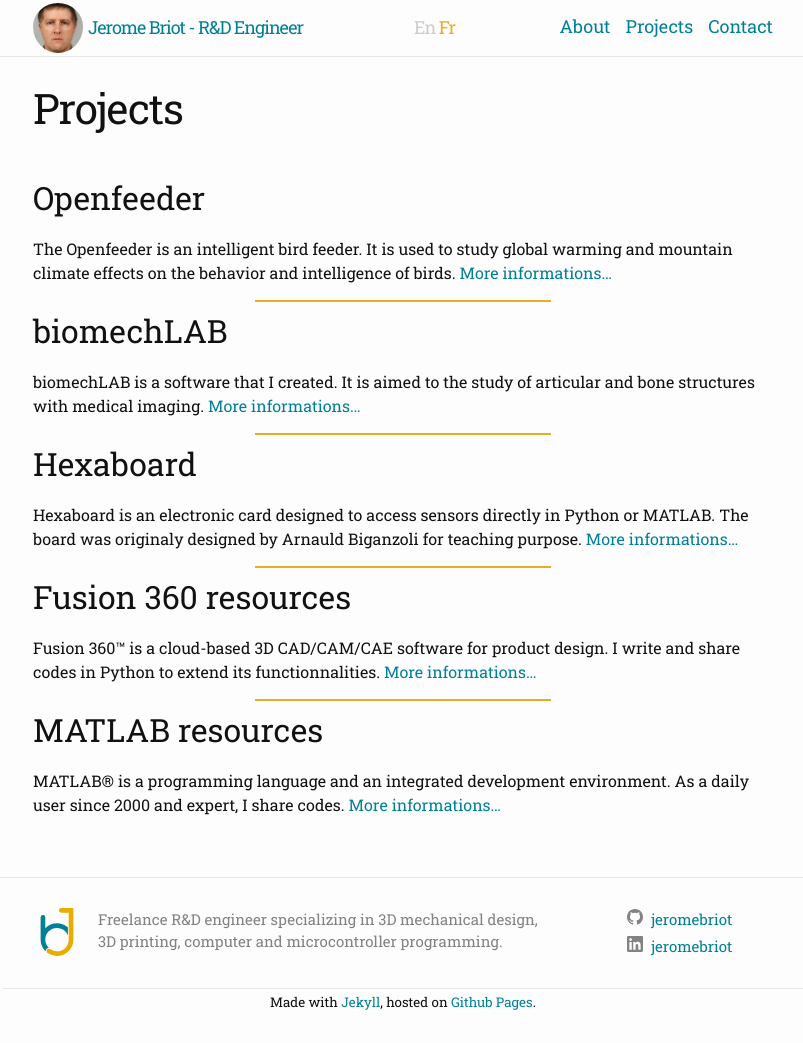
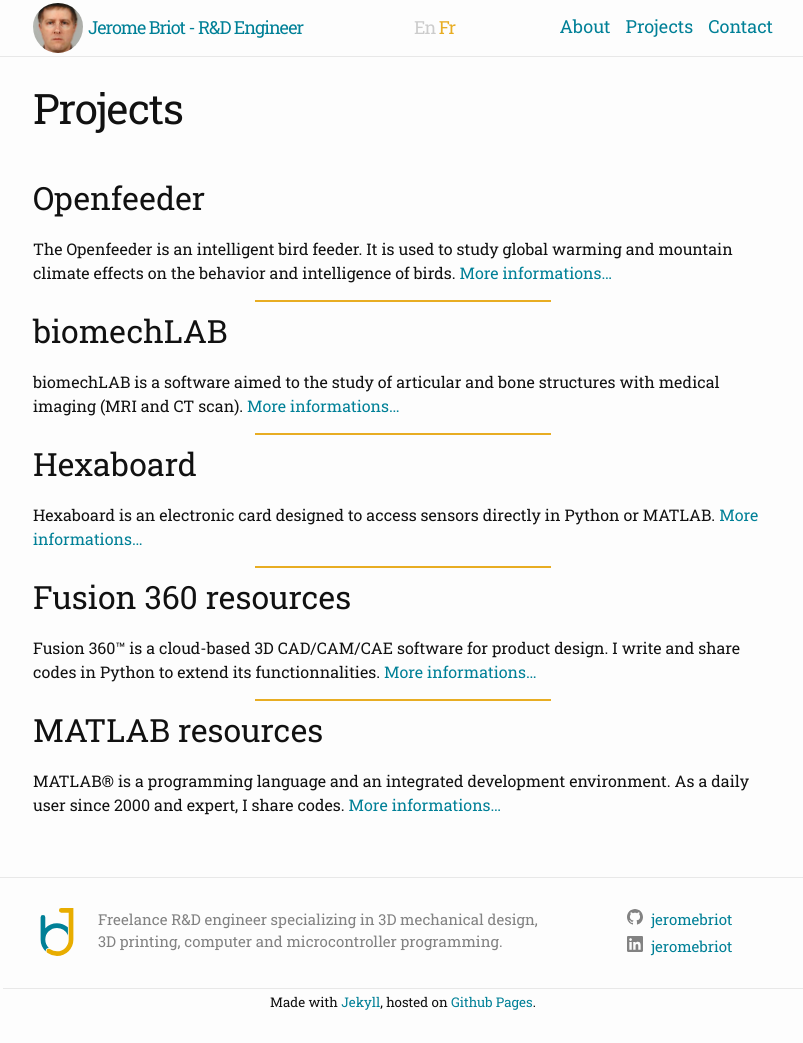
Before and after one commit to JeromeBriot/jeromebriot.github.io, a Jekyll site: the page built from projects.md, in a window 1280 px wide. Shown: the whole page, without its empty margins (237-1040 px from the left). Built offline with Jekyll 4.4.1, drawn with Linux system fonts in a browser that asks for light colours.

Commit message:
Shorten projects excerpt

```diff
--- a/_data/projects.yml
+++ b/_data/projects.yml
@@ -6,13 +6,13 @@
 - id: biomechlab
   name: biomechLAB
   name_fr: biomechLAB
-  excerpt: biomechLAB is a software that I created. It is aimed to the study of articular and bone structures with medical imaging.
-  excerpt_fr: biomechLAB est un logiciel que j’ai conçu. Il sert à l’étude des structures osseuses et articulaires à partie d’images médicales (IRM et scanner).
+  excerpt: biomechLAB is a software aimed to the study of articular and bone structures with medical imaging (MRI and CT scan).
+  excerpt_fr: biomechLAB est un logiciel dédié à l’étude des structures osseuses et articulaires à partie d’images médicales (IRM et scanner).
 - id: hexaboard
   name: Hexaboard
   name_fr: Hexaboard
-  excerpt: Hexaboard is an electronic card designed to access sensors directly in Python or MATLAB. The board was originaly designed by Arnauld Biganzoli for teaching purpose.
-  excerpt_fr: L’Hexaboard est une carte électronique conçue pour accéder à des capteurs directement en lanage Python ou MATLAB. La carte a été conçue par Arnauld Biganzoli pour une utilisation en formation.
+  excerpt: Hexaboard is an electronic card designed to access sensors directly in Python or MATLAB.
+  excerpt_fr: L’Hexaboard est une carte électronique conçue pour accéder à des capteurs directement en Python ou en MATLAB.
 - id: fusion360
   name: Fusion 360 resources
   name_fr: Ressources pour Fusion 360
```
